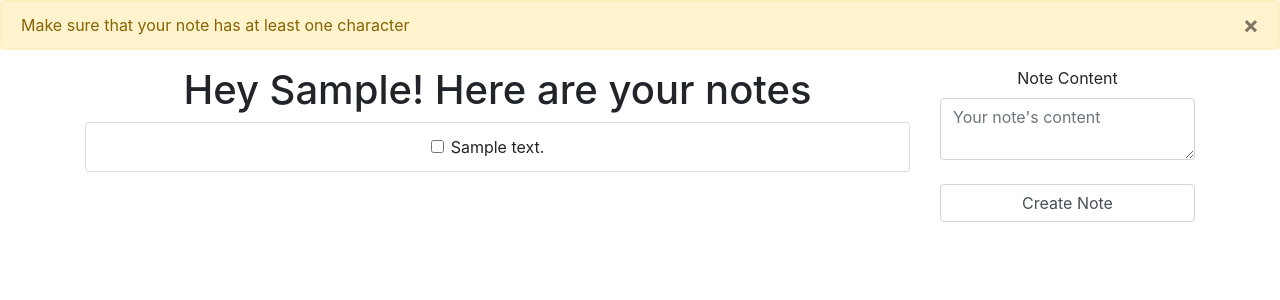
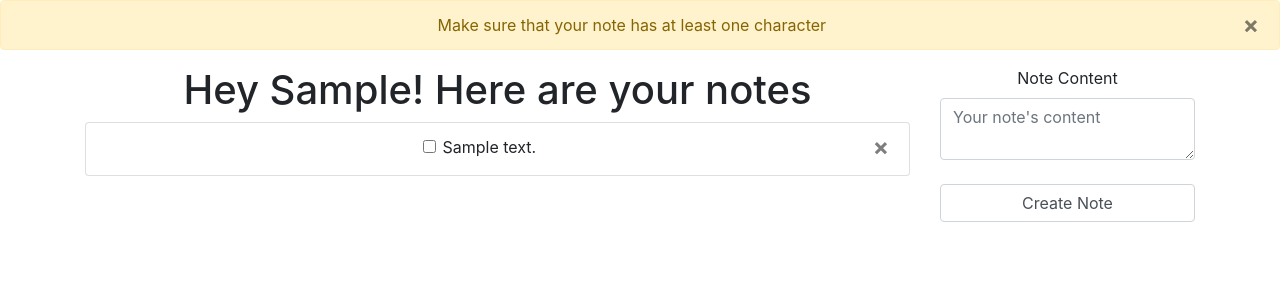
Before and after one commit to aleberrot/myNotes, a Flask app: page / in a window 1280 px wide. Shown: the part 56-356 px from the top of the page. Run offline with Flask 3, Linux system fonts and the light colour scheme; a user stored in the database is signed in; tables that the repository leaves empty hold one stand-in row (values such as "Sample post"); some libraries are stand-ins or nearby versions.

Commit message:
Added features for deleting notes

```diff
--- a/website/auth.py
+++ b/website/auth.py
@@ -44,7 +44,7 @@ def register():
         return redirect(url_for('auth.login'))
     if form.errors != {}:
         for error_message in form.errors.values():
-            flash(f'This is the current error: {error_message}', category='danger')
+            flash(f'Error: {error_message}', category='danger')
 
     return render_template('register.html', form=form)
 
--- a/website/templates/base.html
+++ b/website/templates/base.html
@@ -8,7 +8,7 @@
 </head>
 <body>
     <nav class="navbar navbar-expand-md navbar-dark bg-dark">
-        <a class="navbar-brand" href="#">📝 My Notes</a>
+        <a class="navbar-brand text-white">📝 My Notes</a>
         <button class="navbar-toggler" type="button" data-toggle="collapse" data-target="#navbarNav">
           <span class="navbar-toggler-icon"></span>
         </button>
@@ -44,7 +44,7 @@
       {% with messages = get_flashed_messages(with_categories=true) %}
         {% if messages %}
             {% for category,  message in messages %}
-            <div class="alert alert-{{ category }}">
+            <div class="alert alert-{{ category }} text-center">
                 <button type="button" class="m1-2 mb-1 close" data-dismiss="alert" aria-label="Close">
                     <span aria-hidden="true">&times;</span>
                 </button>
--- a/website/templates/home.html
+++ b/website/templates/home.html
@@ -13,6 +13,9 @@ Home
                 <li class="list-group-item">
                     <input class="form-check-input me-1" type="checkbox" value="">
                     {{ note.content }}
+                    <a href="{{ url_for('views.delete', id=note.id)}}" class=" m1-2 mb-1 close">
+                        <span aria-hidden="true">&times;</span>
+                    </a>
                 </li>
                 {% endfor %}
             </ul>
--- a/website/views.py
+++ b/website/views.py
@@ -24,3 +24,17 @@ def index():
     else:
         flash('Make sure that your note has at least one character', category='warning')
     return render_template('home.html', form=form)
+
+@views.route('/delete/<int:id>', methods=['GET'])
+def delete(id):
+    '''
+    This route is for deleting the note that the user wants to
+    '''
+    try:
+        note_to_delete = Note.query.get_or_404(id)
+        db.session.delete(note_to_delete)
+        db.session.commit()
+        flash('Note deleted', category='success')
+    except:
+        flash('An error ocurred while deleting the note', catogory='alert')
+    return redirect(url_for('views.index'))
```
